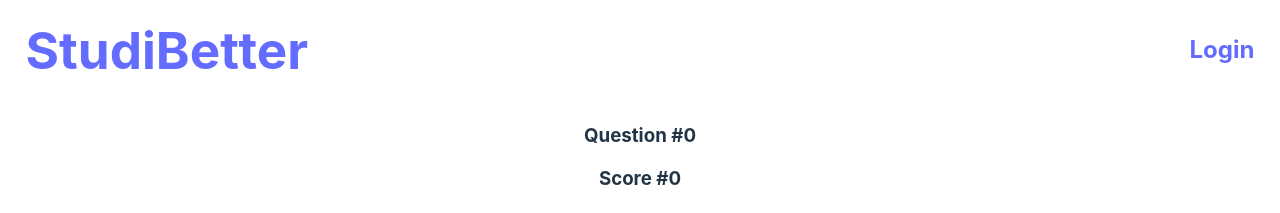
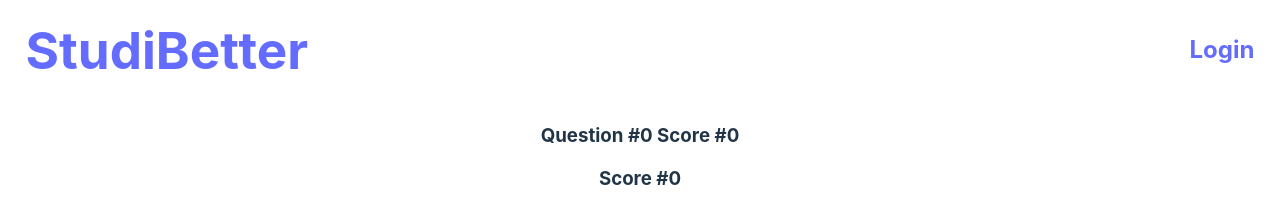
Before and after one commit to raylu15742cs/studibetter2.0, a React (Vite) app in the folder client/: page /topics/1/quiz in a window 1280 px wide. Shown: the top 213 px of the page. Built offline with nearby package versions, Linux system fonts and the light colour scheme; no server answers.

Commit message:
updatq quiz

```diff
--- a/client/src/Quiz.tsx
+++ b/client/src/Quiz.tsx
@@ -24,7 +24,7 @@ export default function Quiz() {
         <div>
             <Header />
             <h1>{topic?.title}</h1>
-            <h3>Question #{quizcount}</h3>
+            <h3>Question #{quizcount} Score #{score}</h3>
             <h3>Score #{score}</h3>
             <p>This will be done this week</p>
 
```
